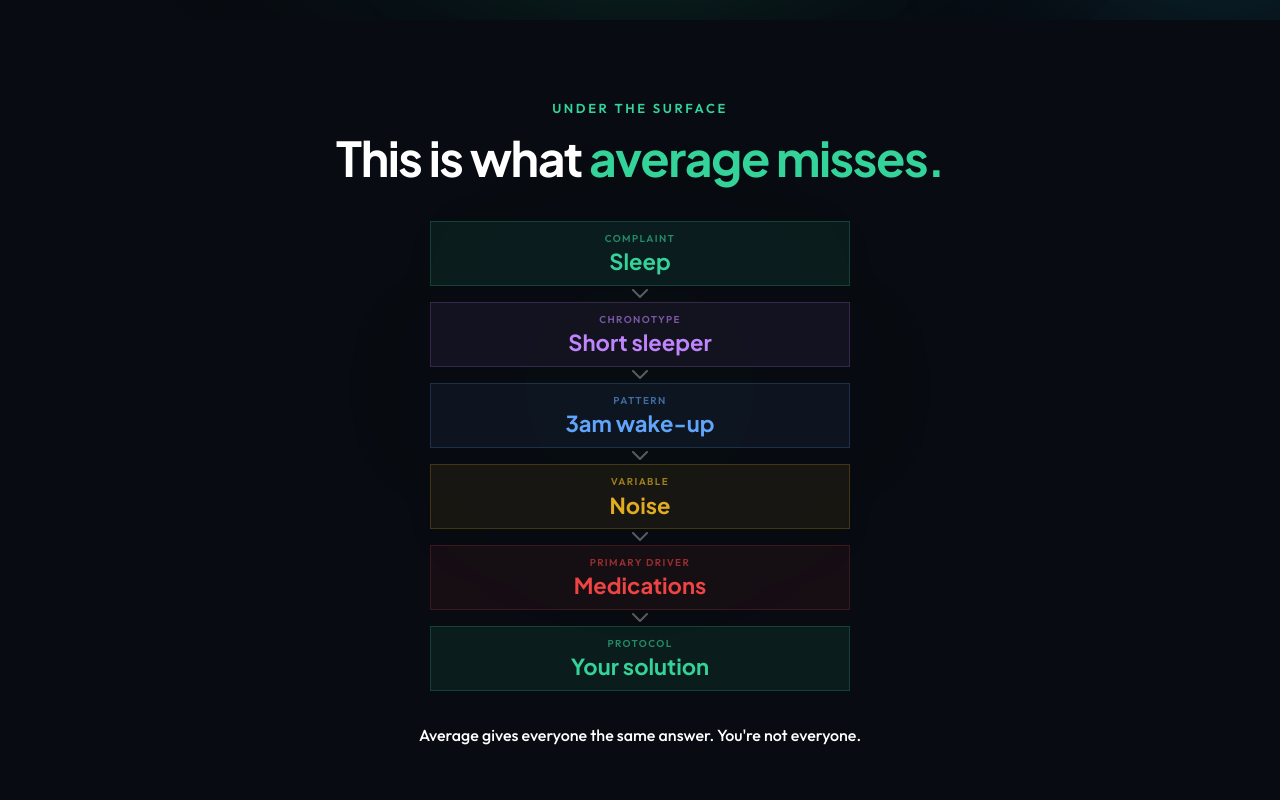
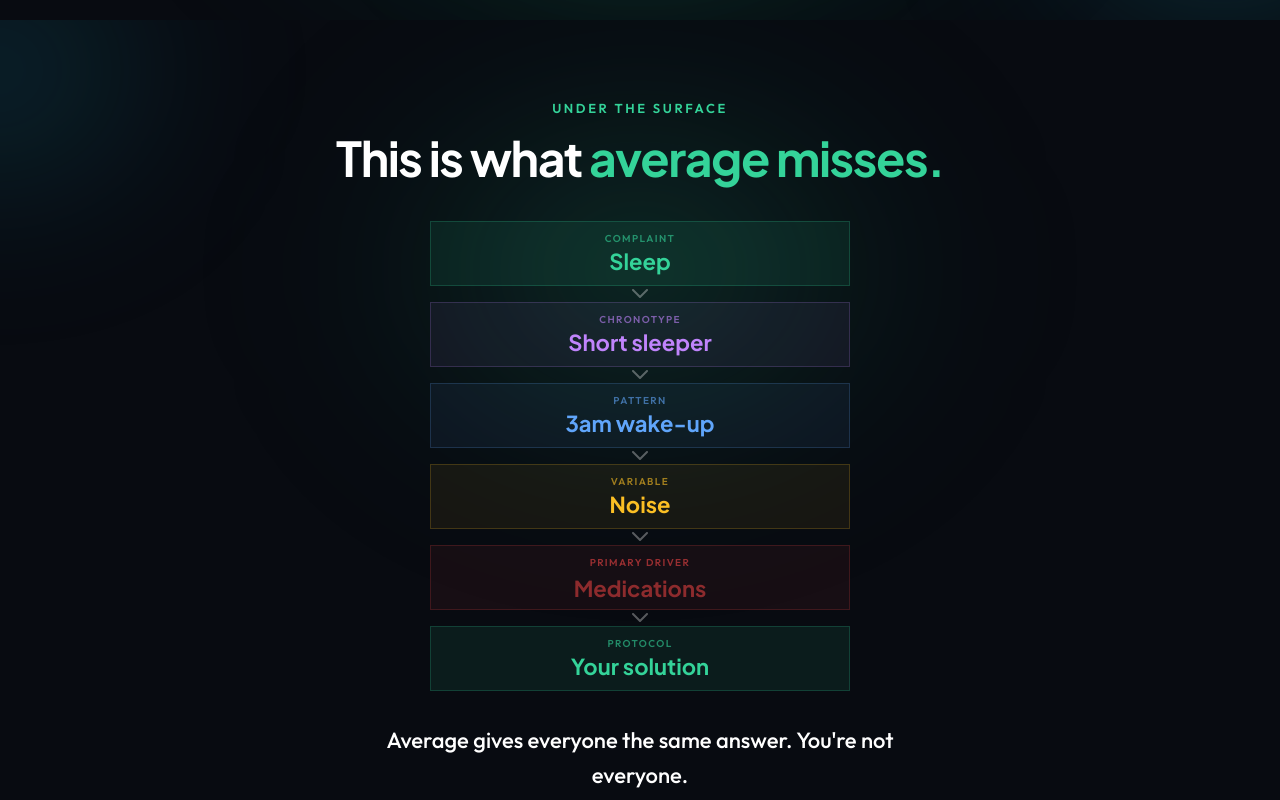
Before and after one commit to brygp954/apiverde-demo, a React (Vite) app: page / in a window 1280 px wide. Shown: the part 660-1460 px from the top of the page. Built offline with nearby package versions, Linux system fonts and the light colour scheme.

Commit message:
Gradient adjustment

```diff
--- a/src/ApiverdeDemo.jsx
+++ b/src/ApiverdeDemo.jsx
@@ -758,10 +758,16 @@ function StackSection() {
       background: C.bg,
     }}>
       <div style={{
-        position: "absolute", top: "15%", left: "50%", transform: "translateX(-50%)",
+        position: "absolute", top: "0%", left: "50%", transform: "translateX(-50%)",
         width: "700px", height: "500px",
-        background: `radial-gradient(ellipse at center, ${C.green}06 0%, transparent 55%)`,
-        pointerEvents: "none", filter: "blur(120px)",
+        background: `radial-gradient(ellipse at center, ${C.green}35 0%, ${C.greenDeep}18 40%, transparent 70%)`,
+        pointerEvents: "none", filter: "blur(80px)",
+      }} />
+      <div style={{
+        position: "absolute", top: "-15%", left: "-18%",
+        width: "450px", height: "350px",
+        background: `radial-gradient(ellipse at center, ${C.cyan}35 0%, ${C.cyanDeep}18 40%, transparent 65%)`,
+        pointerEvents: "none", filter: "blur(80px)",
       }} />
 
       <div style={{ textAlign: "center", marginBottom: "36px", position: "relative" }}>
@@ -845,7 +851,7 @@ function StackSection() {
         opacity: show ? 1 : 0, transition: "all 0.6s ease 1s",
       }}>
         <p style={{
-          fontFamily: outfit, fontSize: "16px", color: C.white, fontWeight: 500,
+          fontFamily: outfit, fontSize: "22px", color: C.white, fontWeight: 500,
           lineHeight: 1.6, maxWidth: "520px", margin: "0 auto",
         }}>Average gives everyone the same answer. You're not everyone.</p>
       </div>
```
